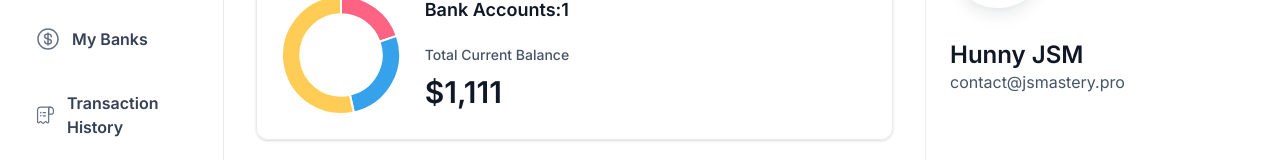
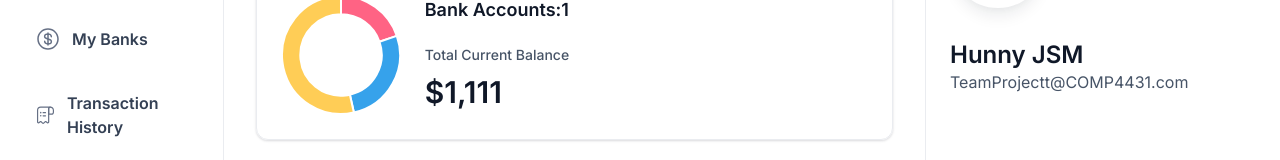
Before and after one commit to HunnyJ434/COMP4431-GroupProject, a Next.js app: page / in a window 1280 px wide. Shown: the part 176-336 px from the top of the page. Built offline with nearby package versions, Linux system fonts and the light colour scheme.

Commit message:
fixed little issue with mobile nav

```diff
--- a/app/(root)/page.tsx
+++ b/app/(root)/page.tsx
@@ -6,7 +6,7 @@ import Image from "next/image";
 
 
 const Home = () => {
-    const loggedIn = { firstName: 'Hunny', lastName: 'JSM', email: 'contact@jsmastery.pro'}
+    const loggedIn = { firstName: 'Hunny', lastName: 'JSM', email: 'TeamProjectt@COMP4431.com'}
   return (
     <section className="home">
         <div className="home-content">
--- a/components/MobileNav.tsx
+++ b/components/MobileNav.tsx
@@ -17,24 +17,26 @@ import { usePathname } from "next/navigation";
 const MobileNav = ({ user }: MobileNavProps) => {
     const pathname = usePathname();
     return (
-        <section className="w-fulll max-w-[264px]">
+        <section className="w-fulll max-w-[264px] ">
             <Sheet>
 
                 <SheetTrigger>
                     <Image src="/icons/hamburger.svg" width={30} height={30} alt="menu" className="cursor-pointer"/>
                 </SheetTrigger>
                 <SheetContent side="left" className="border-none bg-white">
-                <VisuallyHidden>
+  <SheetHeader>
+    <SheetTitle></SheetTitle> {/* Required for accessibility */}
+  </SheetHeader>
   <nav className="flex flex-col gap-4">
     <Link href="/" className="cursor-pointer flex items-center gap-1 px-4">
-                        <Image  src="/icons/logo.svg" width={34} height={34} alt="Horizon logo"/>
+      <Image src="/icons/logo.svg" width={34} height={34} alt="Horizon logo"/>
       <h1 className="text-26 font-ibm-plex-serif font-bold text-black-1">Horizon</h1>
     </Link>
     <div className="mobilenav-sheet">
       <SheetClose asChild>
         <nav className="flex h-full flex-col gap-6 pt-16">
           {sidebarLinks.map((item) => {
-                                     const isActive = pathname === item.route || pathname.startsWith(`${item.route}/`)
+            const isActive = pathname === item.route || pathname.startsWith(`${item.route}/`);
             return (
               <Link href={item.route} key={item.label} className={cn('sidebar-link', { 'bg-bank-gradient': isActive })}>
                 <div className="relative size-6">
@@ -44,15 +46,15 @@ const MobileNav = ({ user }: MobileNavProps) => {
                   {item.label}
                 </p>
               </Link>
-                                        )
+            );
           })}
         </nav>
       </SheetClose>
     </div>
     USER
   </nav>
-                </VisuallyHidden>
 </SheetContent>
+
             </Sheet>
          </section>
     )
```
Lines whose indentation alone changed are shown as unchanged.
